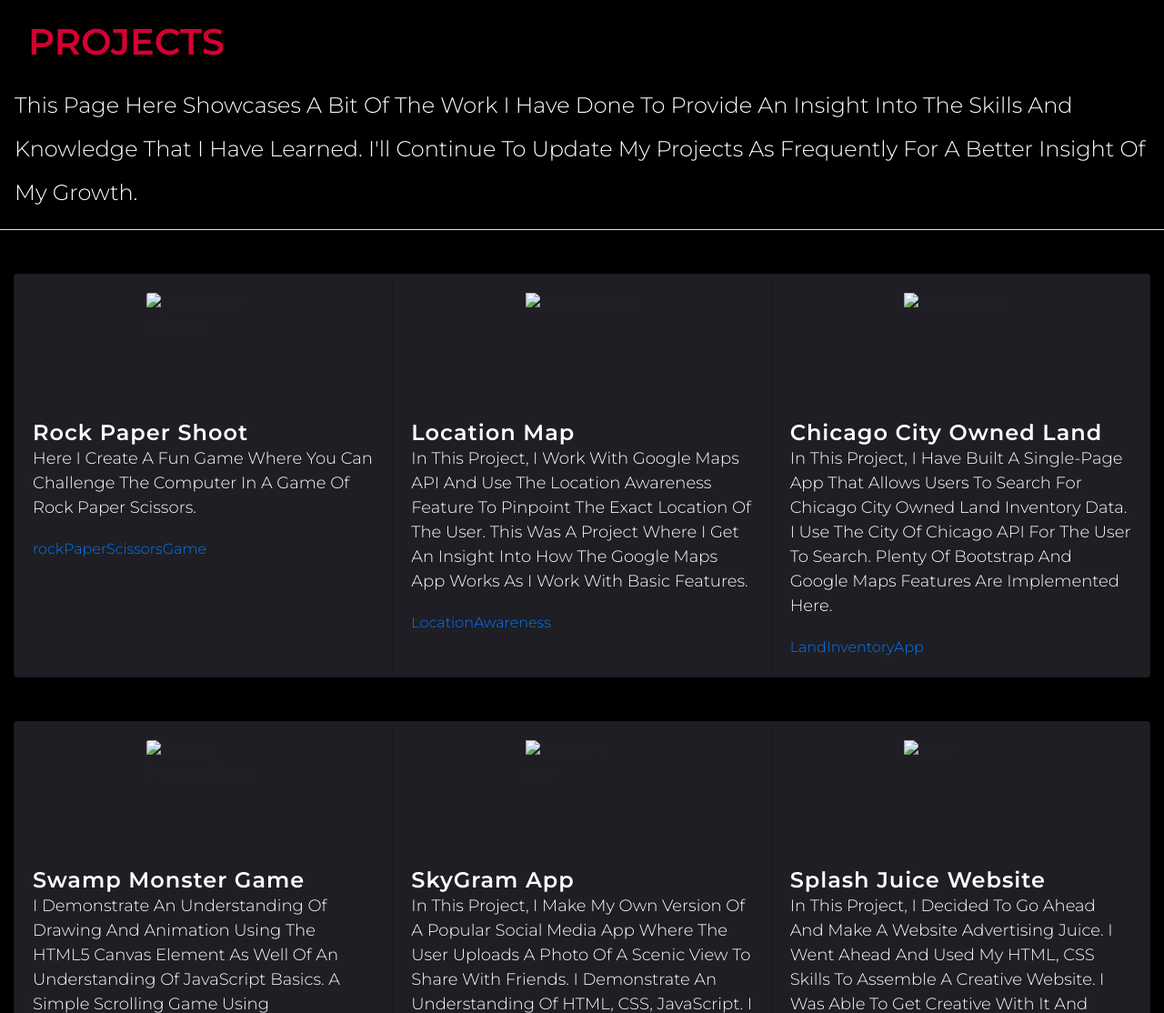
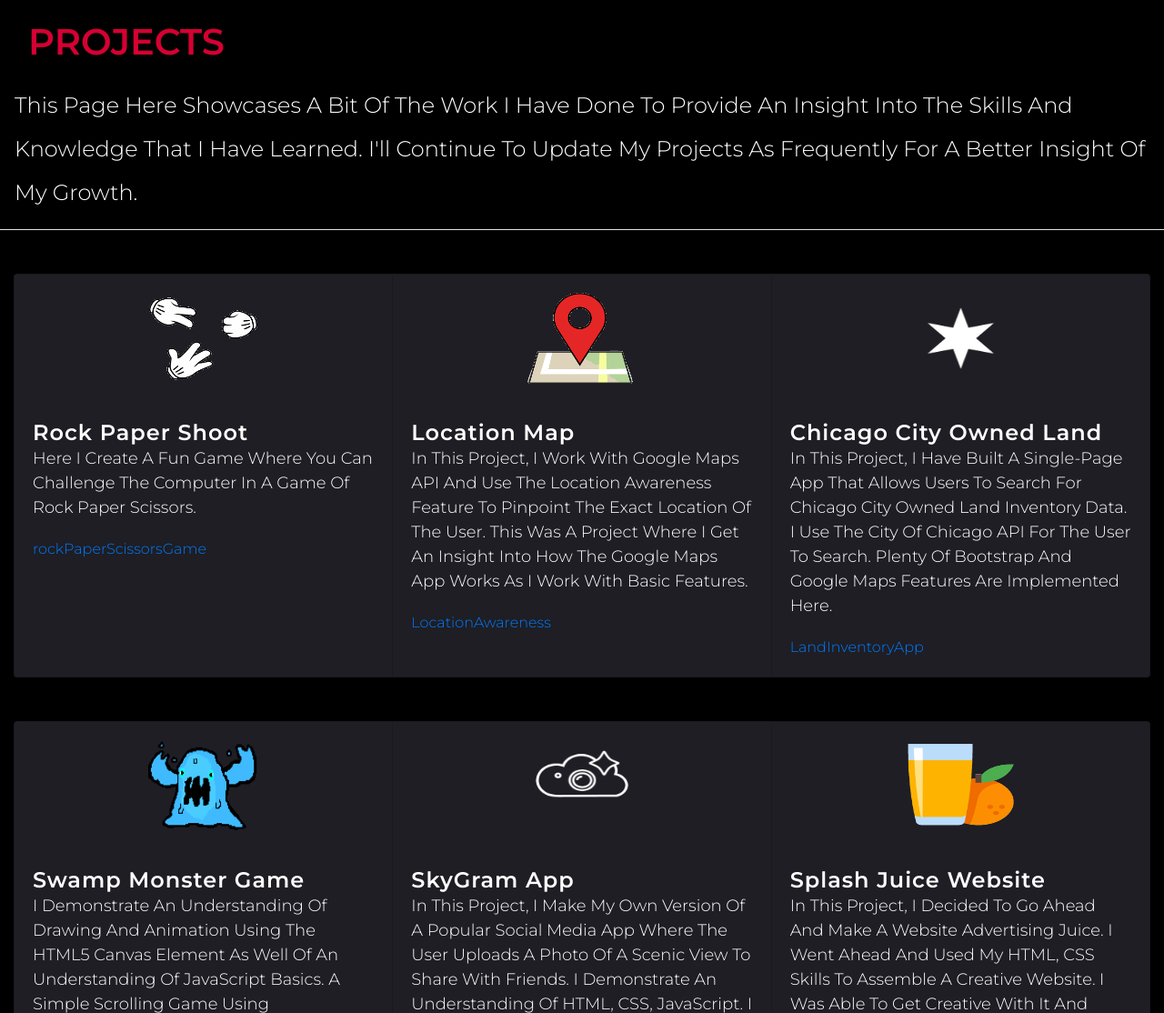
Before and after one commit to robertoTorres10/MyWork, a plain HTML site: page projects.html in a window 1280 px wide. Shown: the top 1114 px of the page at 91% size. Drawn offline with nearby package versions, Linux system fonts and the light colour scheme.

Commit message:
Update projects.html

```diff
--- a/projects.html
+++ b/projects.html
@@ -41,7 +41,7 @@
 <!-- Project Cards -->
   <div class="container-fluid card-group mt-lg-5">
     <div class="card">
-      <img src="images/rockPaperScissors.png" class="card-img-top" alt="Rock Paper Scissors">
+      <img src="rockPaperScissors.png" class="card-img-top" alt="Rock Paper Scissors">
       <div class="card-body">
         <h1 id="heading">Rock Paper Shoot</h1>
         <p class="text">here I create a fun game where you can challenge the computer in a game of rock paper scissors.</p>
@@ -50,7 +50,7 @@
     </div>
 
     <div class="card">
-      <img src="images/map.png" class="card-img-top" alt="Google Maps">
+      <img src="map.png" class="card-img-top" alt="Google Maps">
       <div class="card-body">
         <h1 id="heading">Location Map</h1>
         <p class="text">In This Project, I Work With Google Maps API And Use The Location Awareness Feature To Pinpoint The Exact Location Of The User. This was a project where I get an insight into how the google maps app works as I work with basic features.</p>
@@ -59,7 +59,7 @@
     </div>
 
     <div class="card">
-      <img src="images/chicagoStar.png" class="card-img-top" alt="Chicago Star">
+      <img src="chicagoStar.png" class="card-img-top" alt="Chicago Star">
       <div class="card-body">
         <h1 id="heading">Chicago City Owned Land</h1>
         <p class="text">In this project, I Have Built A Single-Page App That Allows Users To Search For Chicago City Owned Land Inventory Data. I use the city of Chicago API for the user to search. Plenty of Bootstrap and Google Maps features are implemented here.</p>
@@ -70,7 +70,7 @@
 
   <div class="container-fluid card-group mt-lg-5">
     <div class="card">
-      <img src="images/strip1.png" class="card-img-top" alt="Swamp Monster Game">
+      <img src="strip1.png" class="card-img-top" alt="Swamp Monster Game">
       <div class="card-body">
         <h1 id="heading">Swamp Monster Game</h1>
         <p class="text">I Demonstrate An Understanding Of Drawing And Animation Using The HTML5 Canvas Element As Well Of An Understanding Of JavaScript Basics. A Simple Scrolling Game Using RequestAnimationFrame Method Of The Window Object. <br>*Working Progress*</p>
@@ -79,7 +79,7 @@
     </div>
 
     <div class="card">
-      <img src="images/skyGramIcon.png" class="card-img-top" alt="Sky Gram App">
+      <img src="skyGramIcon.png" class="card-img-top" alt="Sky Gram App">
       <div class="card-body">
         <h1 id="heading">SkyGram App</h1>
         <p class="text">In this project, I make my own version of a popular social media app where the user uploads a photo of a scenic view to share with friends. I demonstrate an understanding
@@ -90,7 +90,7 @@
     </div>
 
     <div class="card">
-      <img src="images/juice.png" class="card-img-top" alt="Juice">
+      <img src="juice.png" class="card-img-top" alt="Juice">
       <div class="card-body">
         <h1 id="heading">Splash Juice Website</h1>
         <p class="text">In this project, I decided to go ahead and make a website advertising juice. I went ahead and used my HTML, CSS skills to assemble a creative website. I was able to get creative with it and used bootstrap to help set up the layout for the content</p>
```
